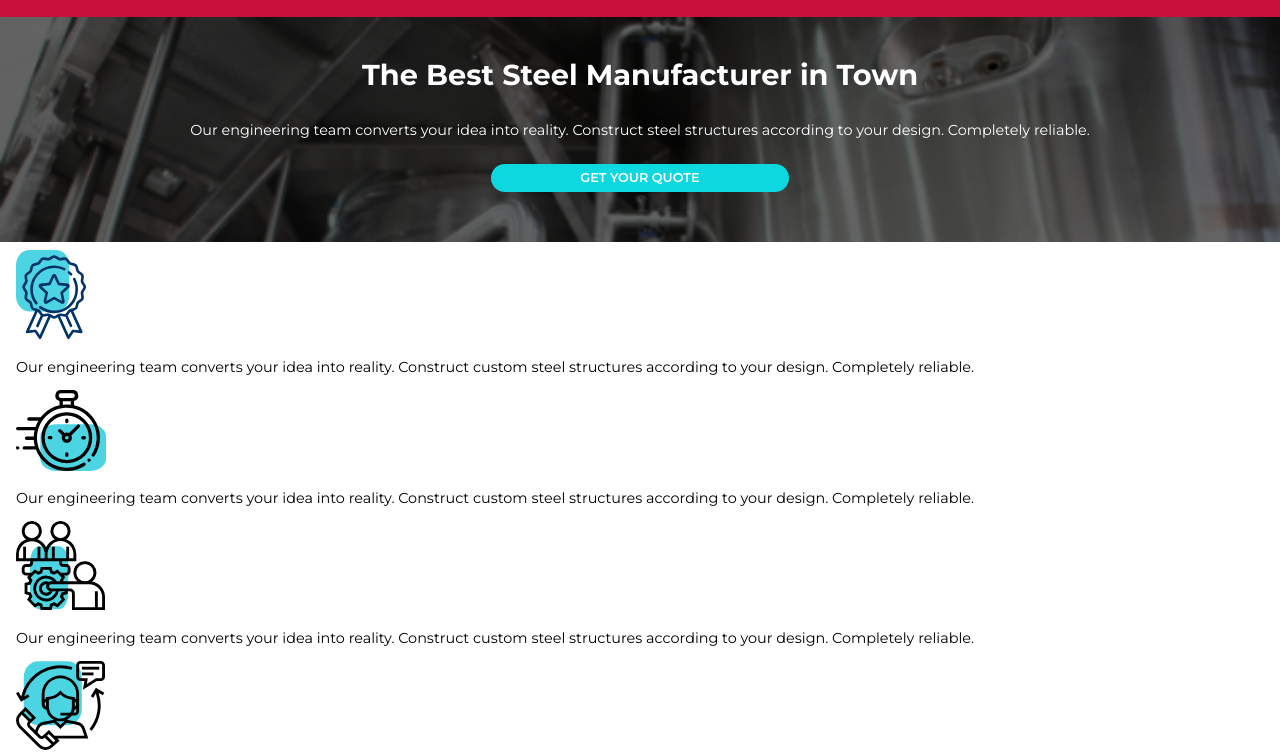
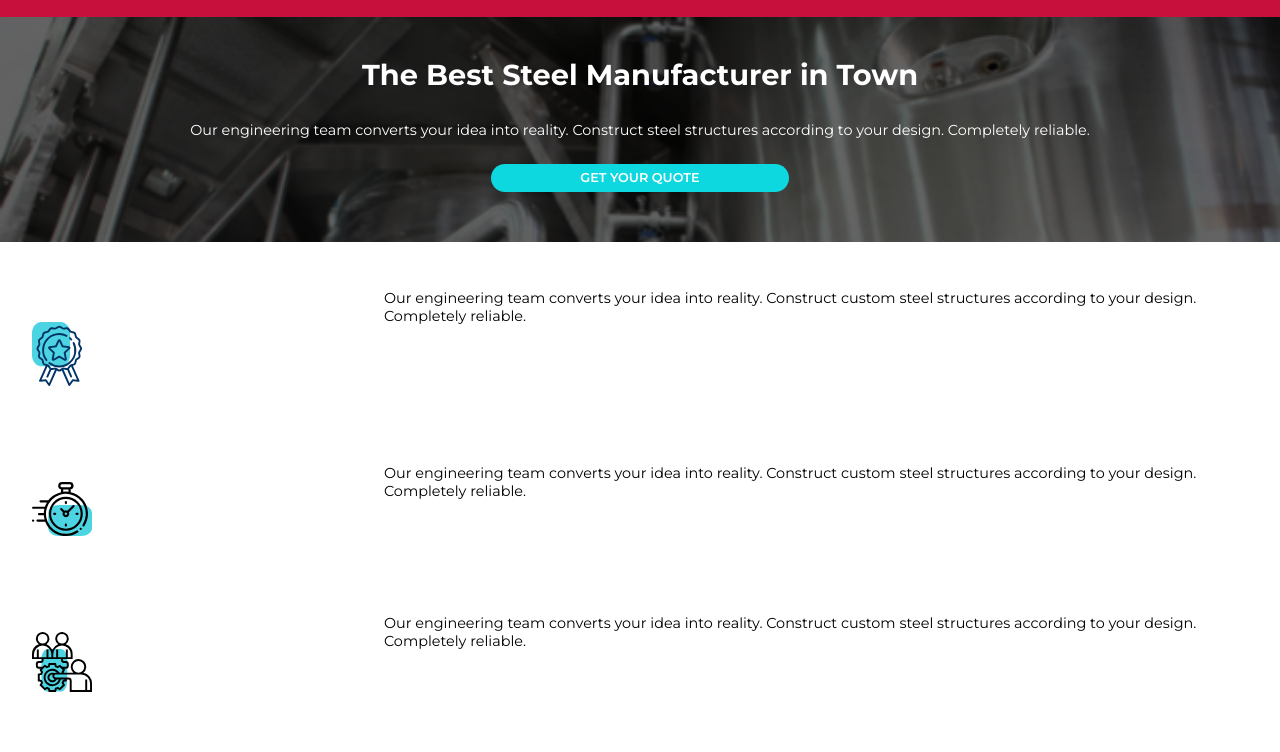
Before and after one commit to mufeedareekkan/nasser, a plain HTML site: page index.html in a window 1280 px wide. Shown: the part 79-831 px from the top of the page. Drawn offline with Linux system fonts and the light colour scheme.

Commit message:
service container test

```diff
--- a/css/main.css
+++ b/css/main.css
@@ -44,7 +44,7 @@ ul{
     width: 25px;
     float: right;
     margin-top: -2em;
-    padding-right: 0.5em;
+    margin-right: 0.5em;
 }
 
 header{
@@ -96,3 +96,43 @@ h1{
 
 
 }
+
+.feature-container ul li{
+
+    display: grid;
+    grid-template-columns: 30% auto ;
+    padding: 1em 0 1em 0 ;
+
+
+}
+.feature-container img{
+
+    width: 60px;
+    margin: 1em 0em 1em 1em;
+    padding: 1em;
+    text-align: centers;
+
+}
+
+.feature-container ul li:nth-child(1) img{
+
+    width: 50px;
+    margin-top: 2em;
+
+}
+
+.feature-container ul li:nth-child(4) img{
+
+    width: 50px;
+
+}
+
+.feature-container ul li p{
+
+    padding-right: 1em;
+    margin-right: 1em;
+}
+
+.feature-container{
+    margin-top: 1em;
+}
--- a/index.html
+++ b/index.html
@@ -58,7 +58,7 @@
         </div>
     </div>
 
-    <div class="container">
+    <div class="feature-container">
         <ul>
             <li>
                 <img src="images/ic_quality.svg" alt="Quality Icon">
```
